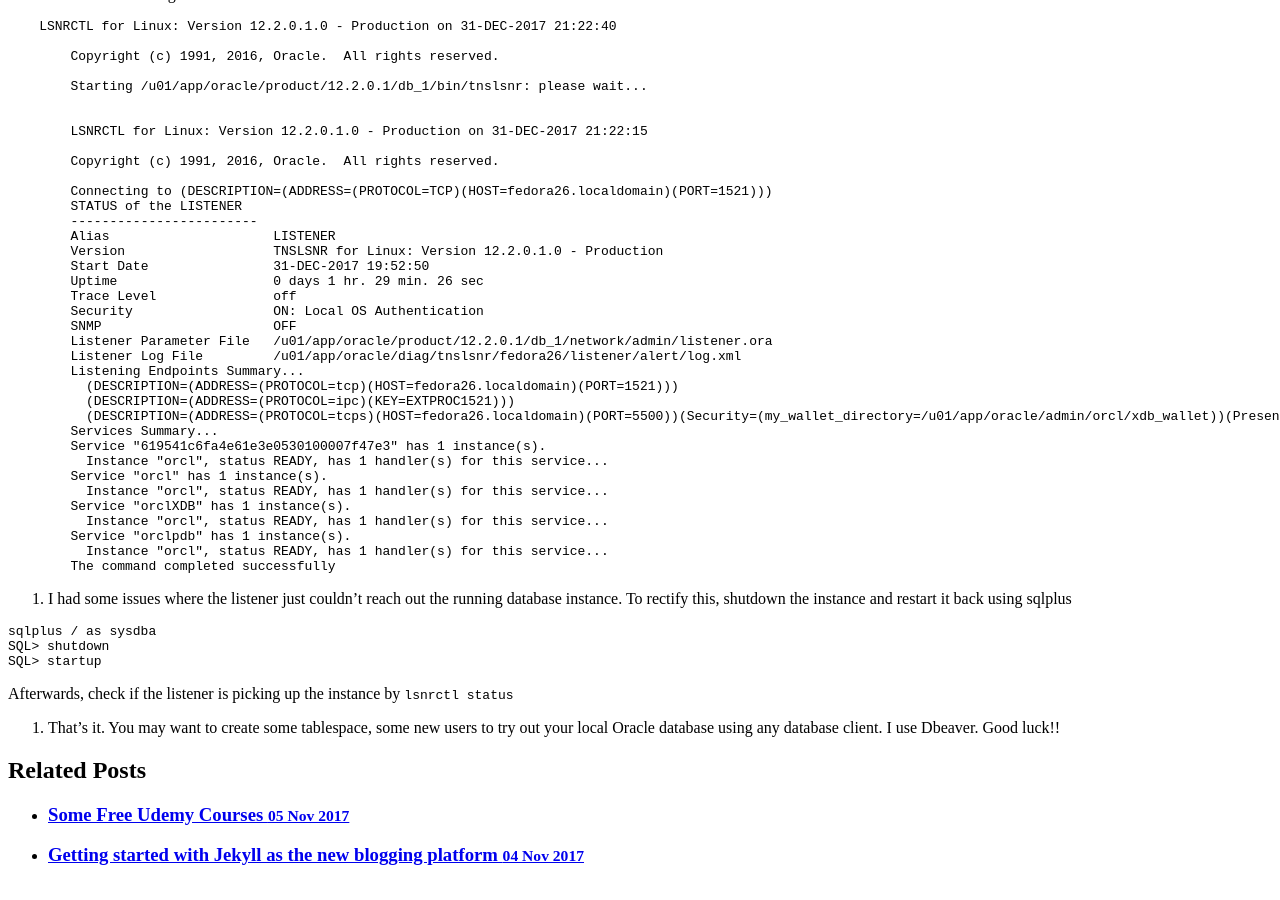
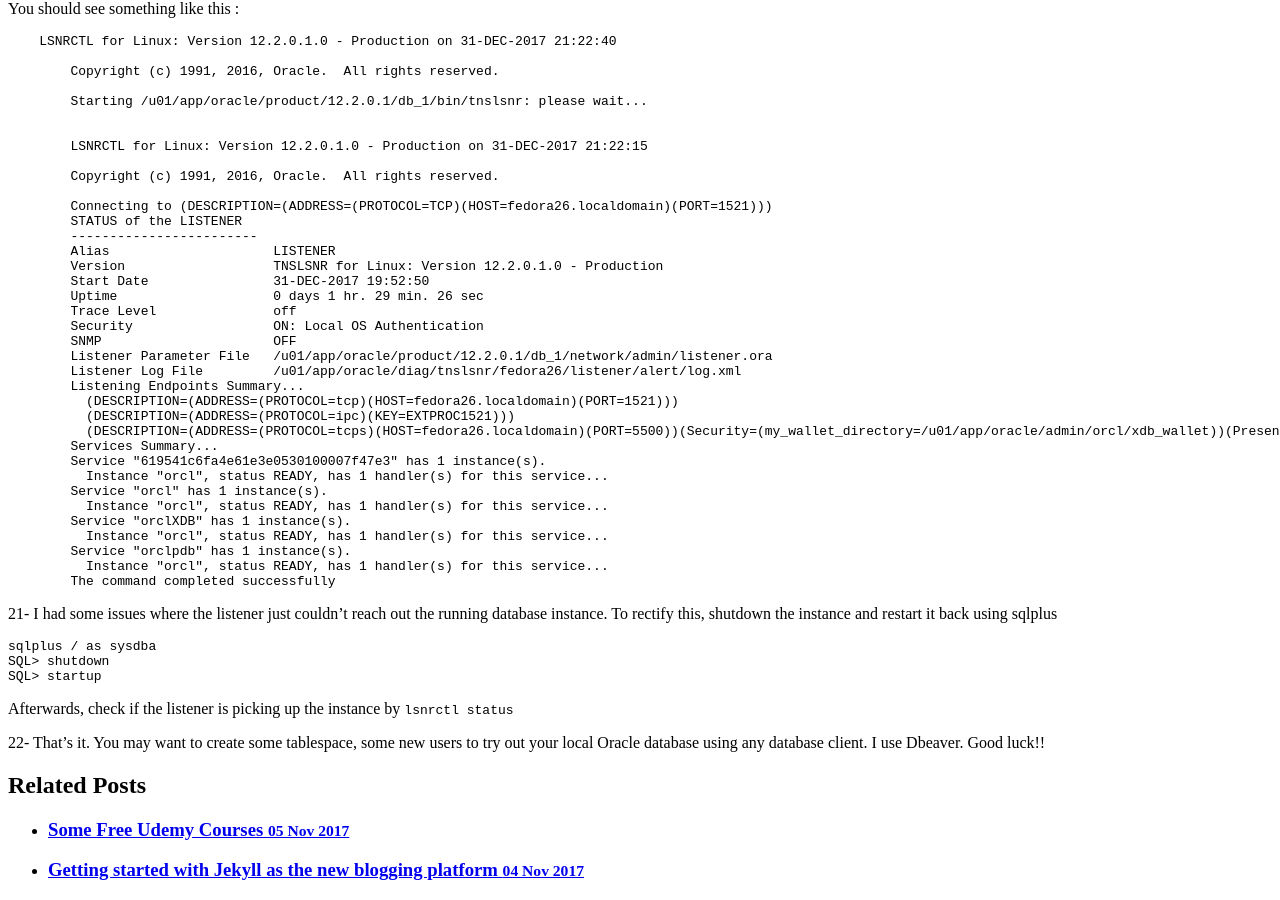
Before and after one commit to mrafsyam/mrafsyam.github.io, a Jekyll site: the page built from _posts/2017-12-31-Installing-Oracle-12c-Revision-2-on-Fedora-26.md, in a window 1280 px wide and 900 px high, scrolled down 3320 px. Built offline with Jekyll 4.4.1, drawn with Linux system fonts in a browser that asks for light colours; our own code applies the rules of GitHub Pages for plain Markdown files; Markdown is read by kramdown in place of the engine named in the settings.

Commit message:
Edited post with some makeup

````diff
--- a/_posts/2017-12-31-Installing-Oracle-12c-Revision-2-on-Fedora-26.md
+++ b/_posts/2017-12-31-Installing-Oracle-12c-Revision-2-on-Fedora-26.md
@@ -199,13 +199,14 @@
 
 ```
 ORACLE instance started.
-	Total System Global Area 2483027968 bytes
-	Fixed Size		    8795808 bytes
-	Variable Size		  687868256 bytes
-	Database Buffers	 1778384896 bytes
-	Redo Buffers		    7979008 bytes
-	Database mounted.
-	Database opened.
+
+Total System Global Area 2483027968 bytes
+Fixed Size		    8795808 bytes
+Variable Size		  687868256 bytes
+Database Buffers	 1778384896 bytes
+Redo Buffers		    7979008 bytes
+Database mounted.
+Database opened.
 ```
 
 20- To ensure that the listener is running, run :
@@ -263,7 +264,7 @@
 	The command completed successfully
 ```
 
-21. I had some issues where the listener just couldn't reach out the running database instance. To rectify this, shutdown the instance and restart it back using sqlplus
+21- I had some issues where the listener just couldn't reach out the running database instance. To rectify this, shutdown the instance and restart it back using sqlplus
 
 ```
 sqlplus / as sysdba
@@ -273,4 +274,4 @@
 
 Afterwards, check if the listener is picking up the instance by `lsnrctl status`
 
-22. That's it. You may want to create some tablespace, some new users to try out your local Oracle database using any database client. I use Dbeaver. Good luck!!
+22- That's it. You may want to create some tablespace, some new users to try out your local Oracle database using any database client. I use Dbeaver. Good luck!!
````
